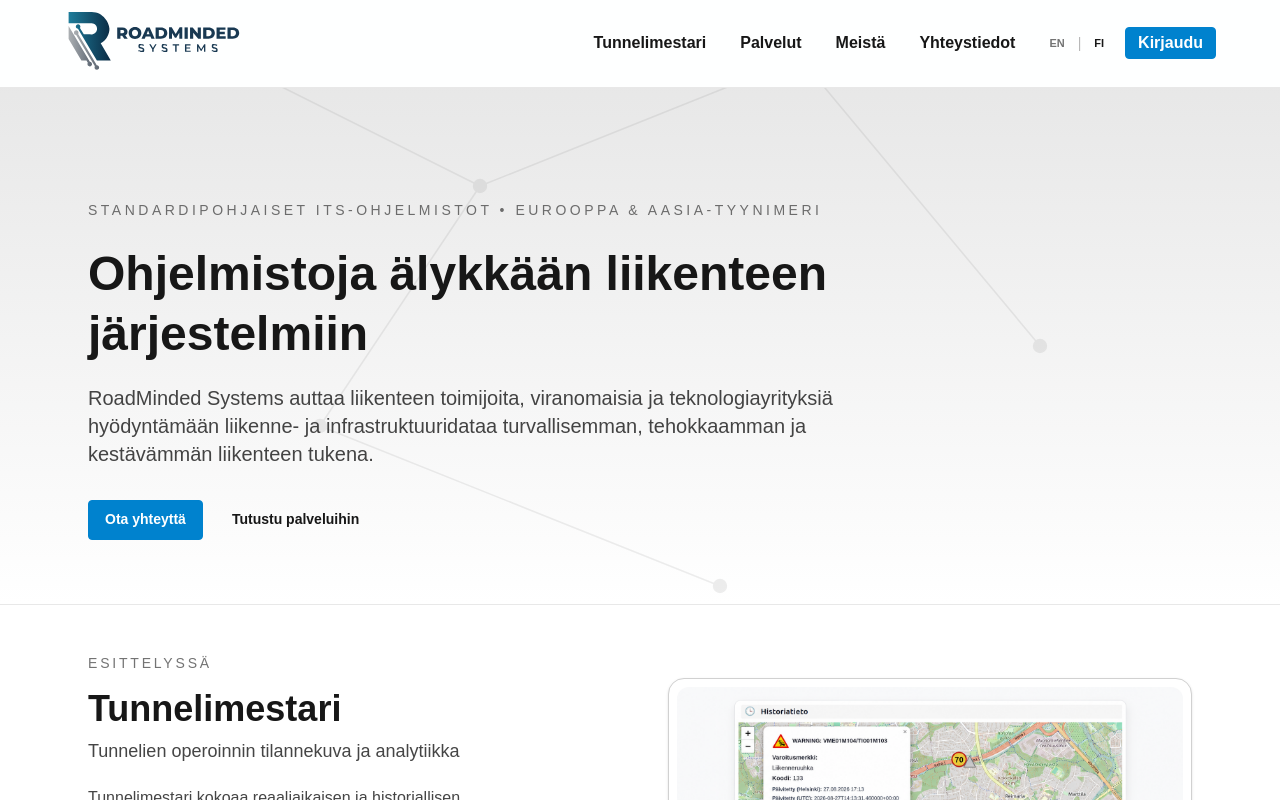
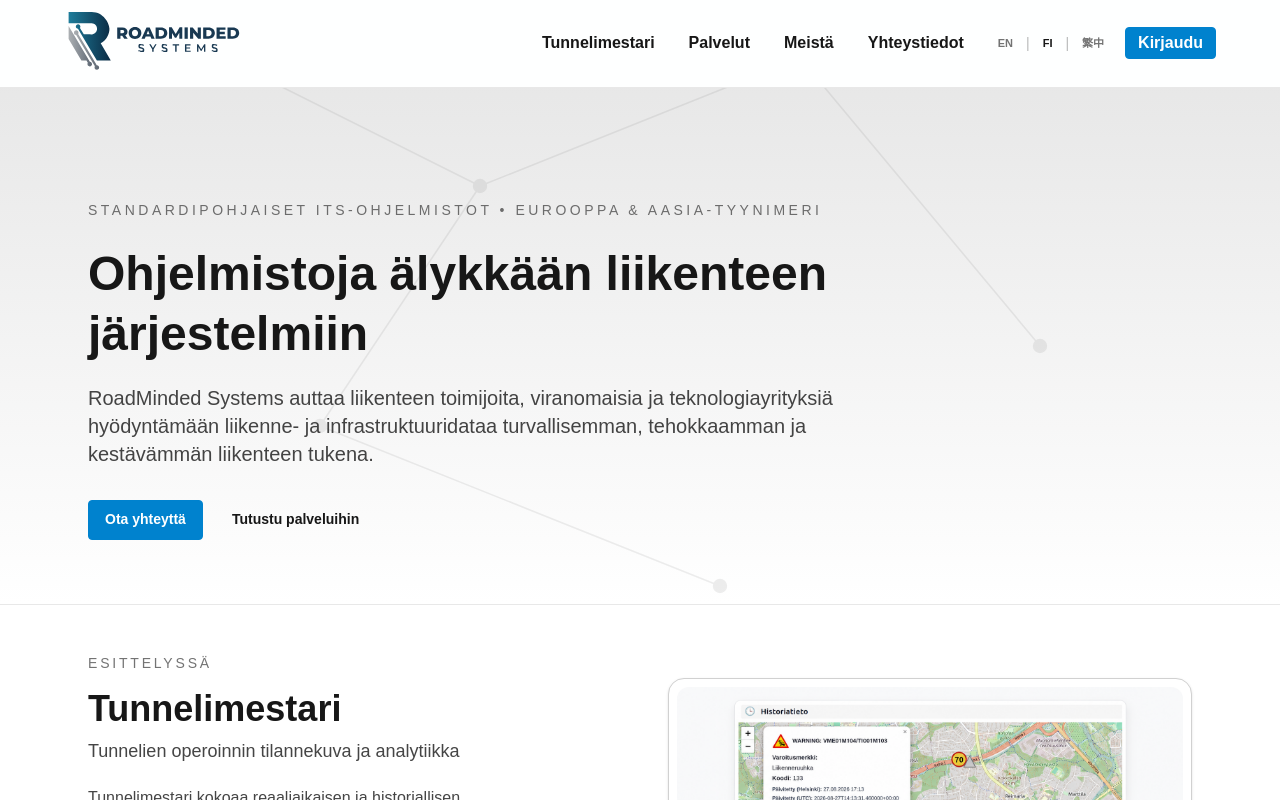
Before and after one commit to roadminded/website, a Next.js app: page /fi in a window 1280 px wide. Shown: the top 800 px of the page. Built offline with nearby package versions, Linux system fonts and the light colour scheme.

Commit message:
updated components footer and nav for zh-tw language

```diff
--- a/src/components/SiteFooter.js
+++ b/src/components/SiteFooter.js
@@ -3,33 +3,53 @@
 import Link from "next/link";
 import { usePathname } from "next/navigation";
 
+
 export default function SiteFooter() {
     const pathname = usePathname();
 
-    const isFinnish =
-        pathname === "/fi" || pathname.startsWith("/fi/");
+    const locale =
+        pathname === "/fi" || pathname.startsWith("/fi/")
+            ? "fi"
+            : pathname === "/zh-tw" || pathname.startsWith("/zh-tw/")
+                ? "zh-tw"
+                : "en";
 
-    const prefix = isFinnish ? "/fi" : "";
+    const prefix =
+        locale === "fi"
+            ? "/fi"
+            : locale === "zh-tw"
+                ? "/zh-tw"
+                : "";
 
     const localPath = (path) => `${prefix}${path}`;
 
-    const labels = isFinnish
-        ? {
+    const labels = {
+        en: {
+            product: "TunnelMaster",
+            services: "Services",
+            about: "About",
+            contact: "Contact",
+            privacy: "Privacy",
+            businessId: "Business ID",
+        },
+        fi: {
             product: "Tunnelimestari",
             services: "Palvelut",
             about: "Meistä",
             contact: "Yhteystiedot",
             privacy: "Tietosuoja",
             businessId: "Y-tunnus",
-        }
-        : {
+        },
+        "zh-tw": {
             product: "TunnelMaster",
-            services: "Services",
-            about: "About",
-            contact: "Contact",
-            privacy: "Privacy",
+            services: "服務",
+            about: "關於我們",
+            contact: "聯絡我們",
+            privacy: "隱私權",
             businessId: "Business ID",
-        };
+        },
+    }[locale];
+
 
     return (
         <footer className="bg-base-200 border-t border-base-300">
--- a/src/components/SiteNavigation.js
+++ b/src/components/SiteNavigation.js
@@ -4,43 +4,72 @@
 import Image from "next/image";
 import { usePathname } from "next/navigation";
 
+
 export default function SiteNavigation() {
     const pathname = usePathname();
 
-    const isFinnish =
-        pathname === "/fi" || pathname.startsWith("/fi/");
+    const locale =
+        pathname === "/fi" || pathname.startsWith("/fi/")
+            ? "fi"
+            : pathname === "/zh-tw" || pathname.startsWith("/zh-tw/")
+                ? "zh-tw"
+                : "en";
 
-    const prefix = isFinnish ? "/fi" : "";
+    const prefix =
+        locale === "fi"
+            ? "/fi"
+            : locale === "zh-tw"
+                ? "/zh-tw"
+                : "";
 
     const localPath = (path) => `${prefix}${path}`;
 
-    const englishPath = isFinnish
-        ? pathname.replace(/^\/fi/, "") || "/"
-        : pathname;
+    const pathWithoutLocale =
+        locale === "fi"
+            ? pathname.replace(/^\/fi/, "") || "/"
+            : locale === "zh-tw"
+                ? pathname.replace(/^\/zh-tw/, "") || "/"
+                : pathname;
 
-    const finnishPath = isFinnish
-        ? pathname
-        : pathname === "/"
-            ? "/fi"
-            : `/fi${pathname}`;
+    const languagePath = (targetLocale) => {
+        if (targetLocale === "en") {
+            return pathWithoutLocale;
+        }
 
-    const labels = isFinnish
-        ? {
+        if (pathWithoutLocale === "/") {
+            return `/${targetLocale}`;
+        }
+
+        return `/${targetLocale}${pathWithoutLocale}`;
+    };
+
+    const labels = {
+        en: {
+            product: "TunnelMaster",
+            services: "Services",
+            about: "About",
+            contact: "Contact",
+            login: "Login",
+            menu: "Open menu",
+        },
+        fi: {
             product: "Tunnelimestari",
             services: "Palvelut",
             about: "Meistä",
             contact: "Yhteystiedot",
             login: "Kirjaudu",
             menu: "Avaa valikko",
-        }
-        : {
+        },
+        "zh-tw": {
             product: "TunnelMaster",
-            services: "Services",
-            about: "About",
-            contact: "Contact",
-            login: "Login",
-            menu: "Open menu",
-        };
+            services: "服務",
+            about: "關於我們",
+            contact: "聯絡我們",
+            login: "登入",
+            menu: "開啟選單",
+        },
+    }[locale];
+
 
     return (
         <nav className="navbar bg-base-100/90 backdrop-blur border-b border-base-200 px-6 sticky top-0 z-50">
@@ -49,7 +78,7 @@
                 {/* Brand */}
                 <div className="flex-1">
                     <Link
-                        href={isFinnish ? "/fi" : "/"}
+                        href={prefix || "/"}
                         className="inline-flex items-center gap-3"
                     >
                         <Image
@@ -106,8 +135,8 @@
                             <li className="mt-2 border-t border-base-200 pt-2">
                                 <div className="flex items-center gap-2">
                                     <Link
-                                        href={englishPath}
-                                        className={!isFinnish ? "font-semibold" : "opacity-60"}
+                                        href={languagePath("en")}
+                                        className={locale === "en" ? "font-semibold" : "opacity-60"}
                                     >
                                         EN
                                     </Link>
@@ -115,10 +144,19 @@
                                     <span className="opacity-30">|</span>
 
                                     <Link
-                                        href={finnishPath}
-                                        className={isFinnish ? "font-semibold" : "opacity-60"}
+                                        href={languagePath("fi")}
+                                        className={locale === "fi" ? "font-semibold" : "opacity-60"}
                                     >
                                         FI
+                                    </Link>
+
+                                    <span className="opacity-30">|</span>
+
+                                    <Link
+                                        href={languagePath("zh-tw")}
+                                        className={locale === "zh-tw" ? "font-semibold" : "opacity-60"}
+                                    >
+                                        繁中
                                     </Link>
                                 </div>
                             </li>
@@ -158,8 +196,8 @@
 
                     <div className="flex items-center gap-1 mx-1 text-sm">
                         <Link
-                            href={englishPath}
-                            className={`btn btn-ghost btn-xs ${!isFinnish ? "font-semibold" : "opacity-60"
+                            href={languagePath("en")}
+                            className={`btn btn-ghost btn-xs ${locale === "en" ? "font-semibold" : "opacity-60"
                                 }`}
                         >
                             EN
@@ -168,11 +206,21 @@
                         <span className="opacity-30">|</span>
 
                         <Link
-                            href={finnishPath}
-                            className={`btn btn-ghost btn-xs ${isFinnish ? "font-semibold" : "opacity-60"
+                            href={languagePath("fi")}
+                            className={`btn btn-ghost btn-xs ${locale === "fi" ? "font-semibold" : "opacity-60"
                                 }`}
                         >
                             FI
+                        </Link>
+
+                        <span className="opacity-30">|</span>
+
+                        <Link
+                            href={languagePath("zh-tw")}
+                            className={`btn btn-ghost btn-xs ${locale === "zh-tw" ? "font-semibold" : "opacity-60"
+                                }`}
+                        >
+                            繁中
                         </Link>
                     </div>
 
```
